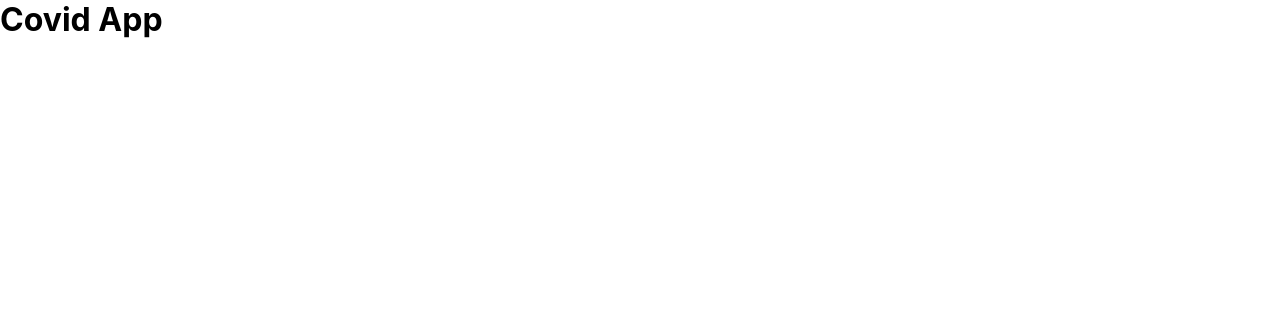
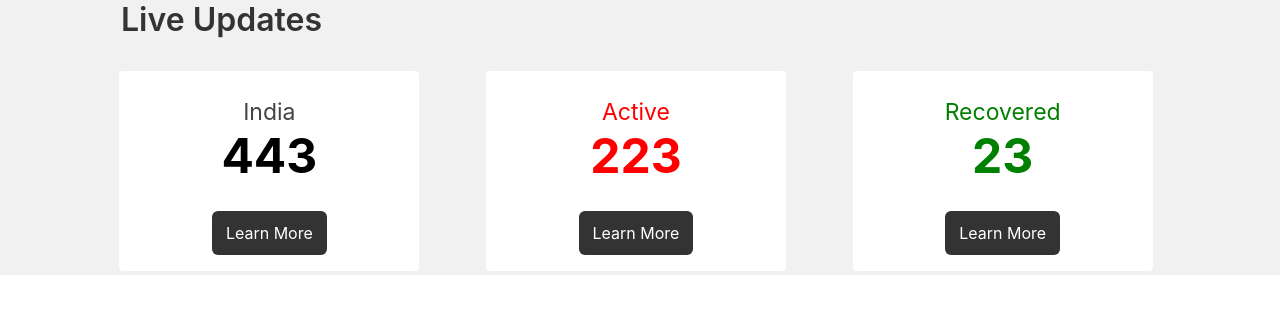
Before and after one commit to krishnam1998gkp/Covid19, a React (Create React App) app: page / in a window 1280 px wide. Shown: the top 314 px of the page. Built offline with nearby package versions, Linux system fonts and the light colour scheme.

Commit message:
Merged Homepage to master

```diff
--- a/src/App.js
+++ b/src/App.js
@@ -1,4 +1,5 @@
 import React,{Component} from 'react';
+import HomePage from './Pages/homepage';
 
 class App extends Component{
   constructor(){
@@ -7,7 +8,7 @@
   render(){
     return(
       <div className="App">
-        <h1>Covid App</h1>
+       <HomePage />
       </div>
     )
   }
```
